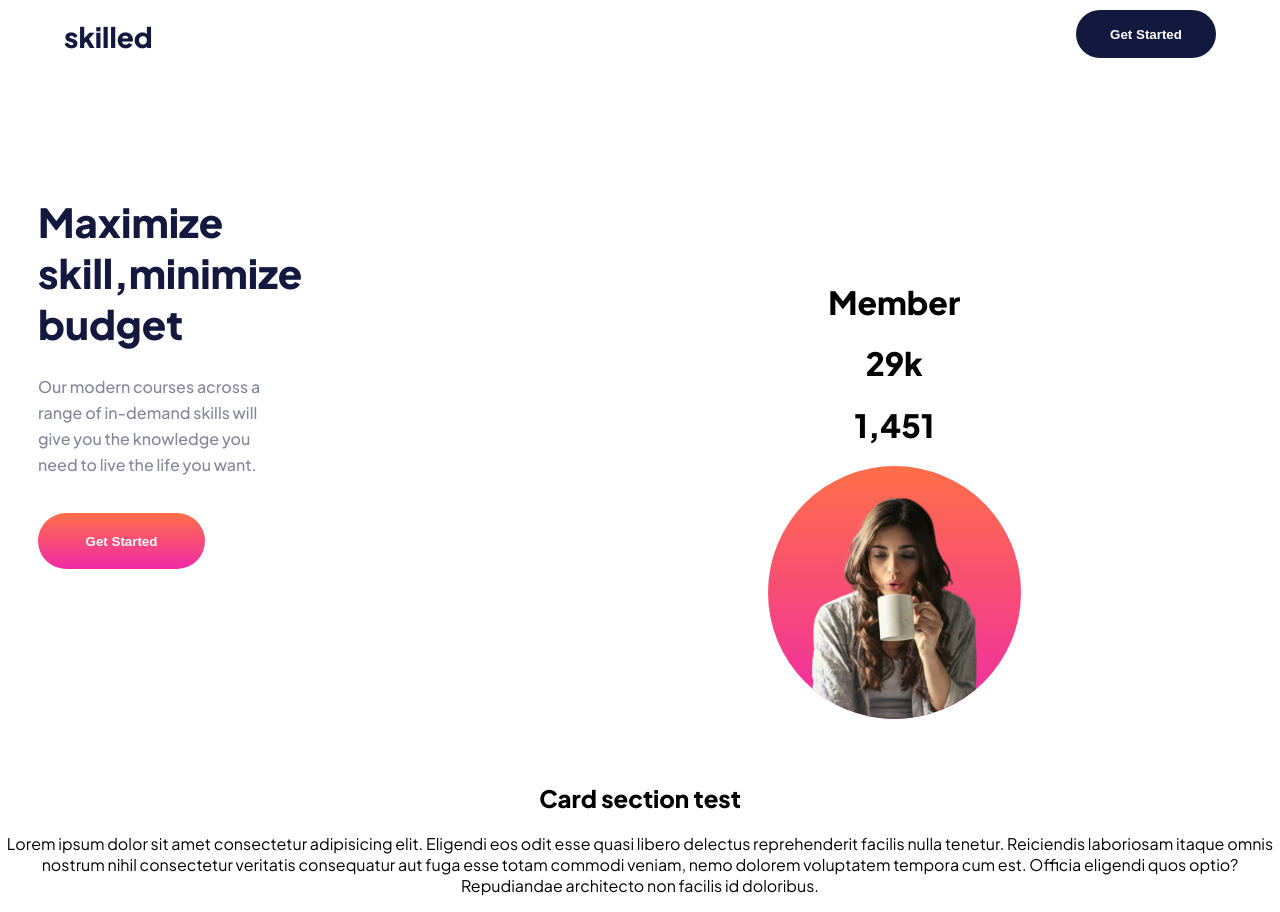
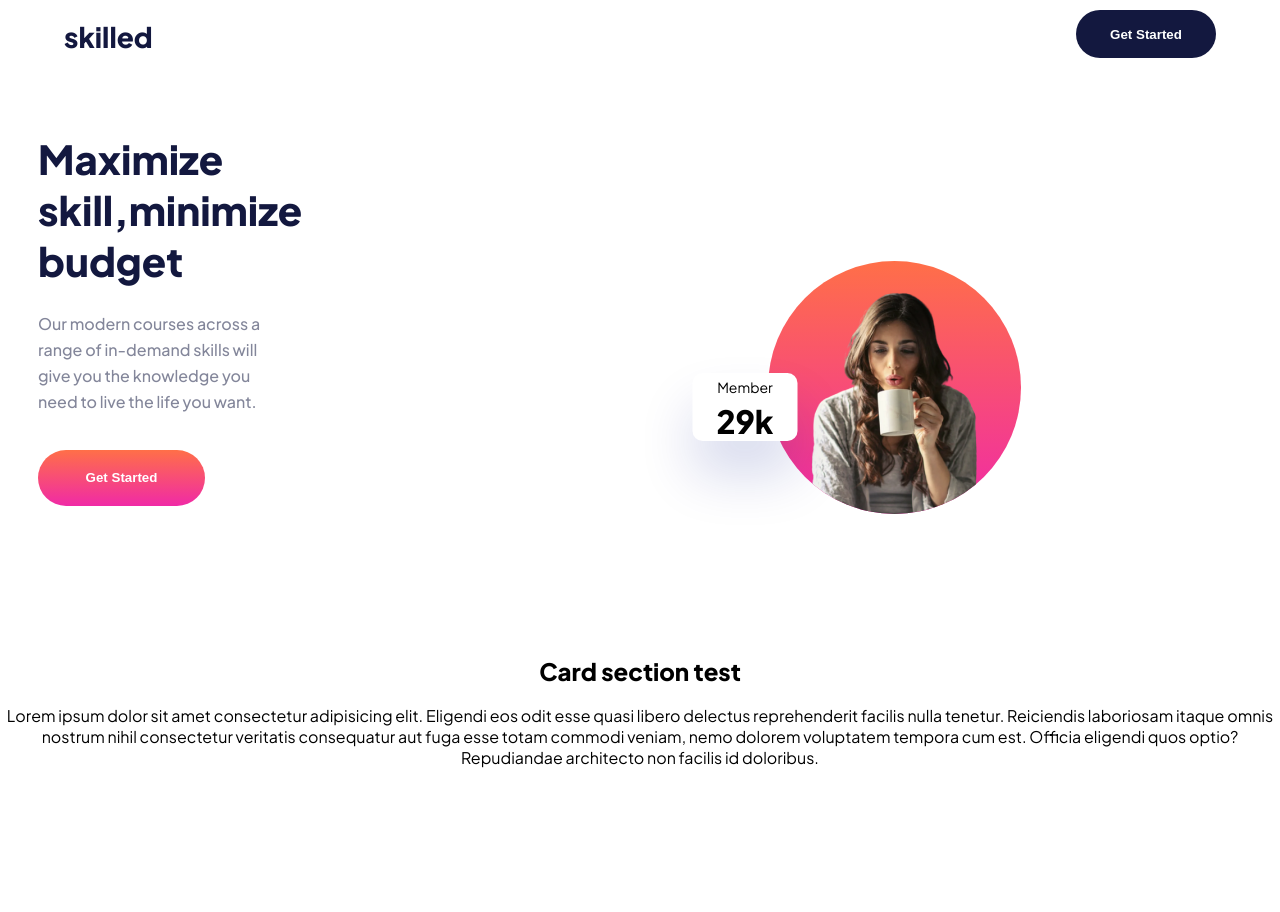
Before and after one commit to PiriyaLapa/Skilled-e-learning-landing-page, a React (Create React App) app: page / in a window 1280 px wide. After the commit the page ends 800 px from the top, so only its background shows below. Built offline with nearby package versions, Linux system fonts and the light colour scheme.

Commit message:
update stateProps and try to deploy

```diff
--- a/src/components/figure/MemberBox.tsx
+++ b/src/components/figure/MemberBox.tsx
@@ -1,19 +1,6 @@
 import { Component, ReactNode } from "react";
 import { DataScore } from "./interface";
-// import { DataScore } from "./interface";
-
-// interface DataProps {
-//   data: {
-//     dataMember: {
-//       title: string;
-//       score: string;
-//     };
-//     dataCourse: {
-//       title: string;
-//       score: string;
-//     };
-//   };
-// }
+import {StyledMemberBox} from './styles';
 
 interface DataProps {
   data: DataScore;
@@ -22,11 +9,10 @@ export default class MemberBox extends Component<DataProps> {
   render(): ReactNode {
     const { data } = this.props;
     return (
-      <div>
-        <h1>{data.dataMember.title}</h1>
-        <h1>{data.dataMember.score}</h1>
-        <h1>{data.dataCourse.score}</h1>
-      </div>
+      <StyledMemberBox>
+        <span>{data.dataMember.title}</span>
+        <p>{data.dataMember.score}</p>
+      </StyledMemberBox>
     );
   }
 }
--- a/src/components/figure/styles.ts
+++ b/src/components/figure/styles.ts
@@ -44,9 +44,38 @@ export const CircleShape = styled.div<{ color: string }>`
 `;
 
 export const InnerBox = styled.div`
-  @media screen and (min-width:375px){
-    width:100%;
+  @media screen and (min-width: 375px) {
+    width: 100%;
     height: auto;
-    margin-top:8rem;
+    margin-top: 8rem;
   }
 `;
+
+export const StyledMemberBox = styled.div`
+  /* mobile screen size */
+  @media screen and (min-width: 375px) {
+    max-width: 105px;
+    max-height: 100px;
+    width: 100%;
+    border-radius: 10px;
+    float: right;
+    position:absolute;
+    top:50%;
+    left:50%;
+    background-color:#ffff;
+    transform:translate(50%,-28%);
+    box-shadow: 0px 34px 54px 0px rgba(6, 22, 141, 0.16);
+    span {
+      font-size: 0.875rem;
+      font-style: normal;
+      line-height: 28px;
+    }
+    p {
+      font-size: 2rem;
+      font-weight: 800;
+      font-style: normal;
+      line-height: normal;
+      margin: 0 auto;
+    }
+  }
+`;
```
